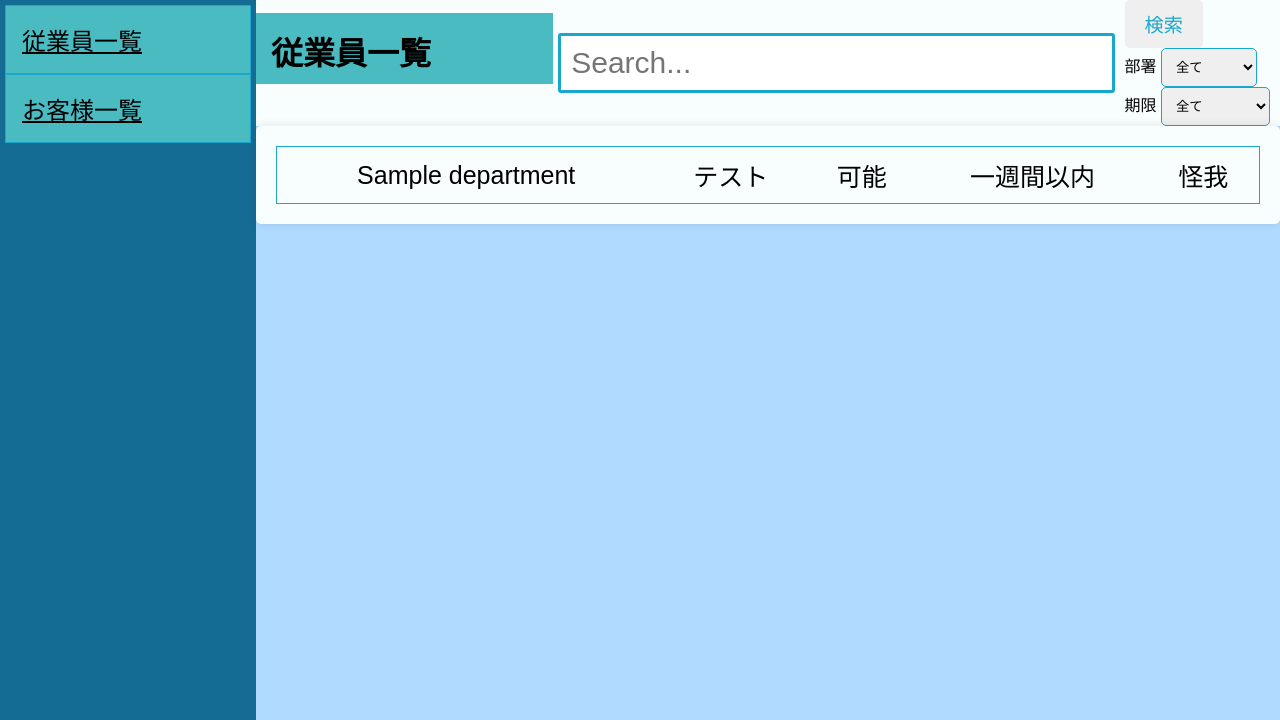
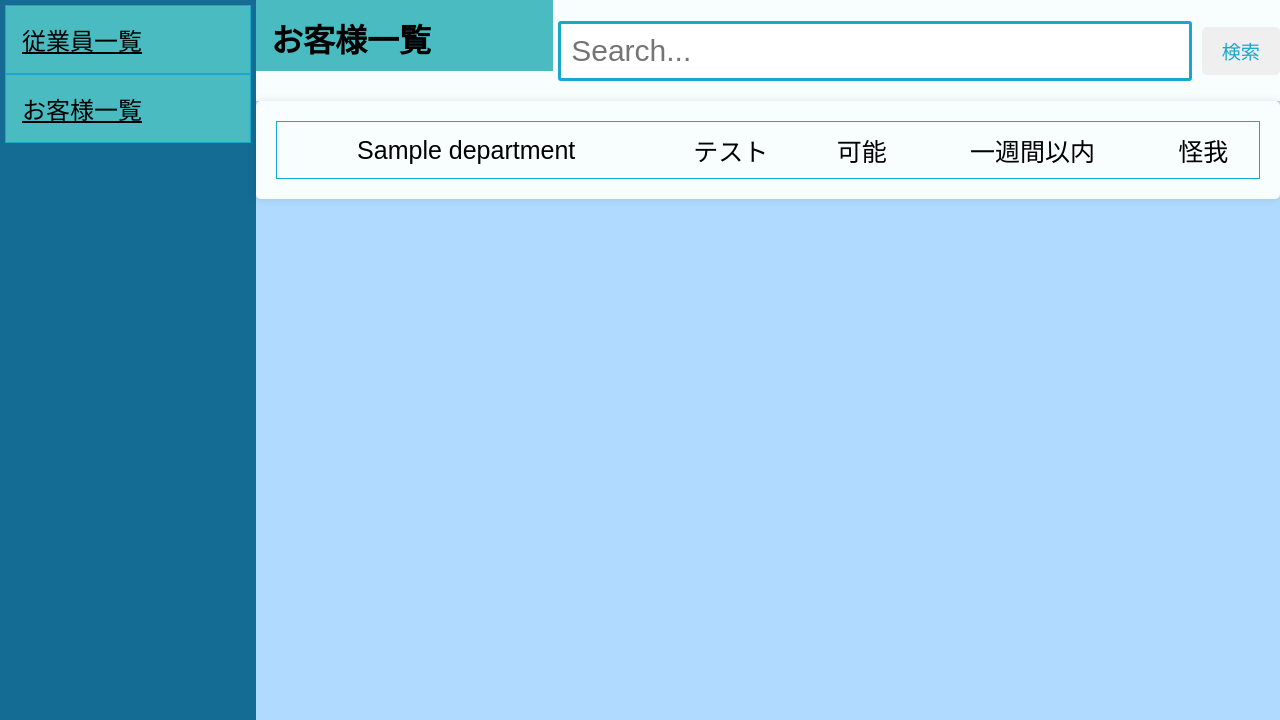
Before and after one commit to toma1128/Fairies, a PHP site: page /Fairies/home_employee.php in a window 1280 px wide. Shown: the part 80-800 px from the top of the page. Run offline with PHP 8.4, Linux system fonts and the light colour scheme; a user stored in the database is signed in; data comes from the database, SQL or seed files in the repository; tables that the repository leaves empty hold one stand-in row (values such as "Sample post").

Commit message:
画面の切り替え処理のhtmlのコードの追加

```diff
--- a/Fairies/php/home_employee.css
+++ b/Fairies/php/home_employee.css
@@ -14,11 +14,13 @@ body {
   /* 高さ　*/
   background-color: green;
 }
+
 /* trのカーソル処理 */
 tr:hover {
   background: gray;
   cursor: pointer;
 }
+
 /* headerのスタイル */
 header {
   /* 中央ぞろえ */
@@ -193,7 +195,7 @@ table td {
 }
 
 /* 従業員一覧のスタイル */
-#contentWrap {
+.contentWrap {
 
   background-color: #F8FEFE;
   /* 背景色を指定 */
@@ -215,7 +217,7 @@ table td {
 }
 
 /* 従業員一覧のdiv */
-#contentWrap div {
+.contentWrap div {
   margin-right: 10px;
   /* 右側との距離を指定 */
 }
@@ -286,9 +288,10 @@ table td {
   display: flex;
   /* 列方向にフレックスアイテムを配置 */
   flex-direction: column;
+  display: none;
 }
 
-#categoryWrap {
+.categoryWrap {
   display: flex;
   /* フレックスコンテナとして表示 */
   flex-wrap: wrap;
@@ -331,3 +334,13 @@ table td {
   padding-top: 15px;
   /* 上側のパディングを指定 */
 }
+
+#customer_about {
+  /* 横幅 */
+  width: 80%;
+  /* flex要素 */
+  display: flex;
+  /* 列方向にフレックスアイテムを配置 */
+  flex-direction: column;
+  display: block;
+}
--- a/Fairies/php/home_employee.php
+++ b/Fairies/php/home_employee.php
@@ -96,9 +96,9 @@ $data = [   //フォームのデータ
                 </ul>
             </div>
             <div id="employee_about">
-                <div id="categoryWrap">
+                <div class="categoryWrap">
                     <!-- <div id="categoryWrap"> -->
-                    <div id="category-1" class="category"> <!--従業員一覧かお客様一覧の表示-->
+                    <div class="category"> <!--従業員一覧かお客様一覧の表示-->
                         <h2>従業員一覧</h2>
                     </div>
                     <!-- </div> -->
@@ -130,7 +130,35 @@ $data = [   //フォームのデータ
                         </div>
                     </form>
                 </div>
-                <div id="contentWrap"> <!--情報データが入るところ-->
+                <div class="contentWrap"> <!--情報データが入るところ-->
+                    <?php foreach ($result as $r) : ?>
+                        <table>
+                            <tbody>
+                                <tr onclick="location.href='./personal_employee.php';">
+                                    <td><?= h($r["DNAME"]) ?></td>
+                                    <td><?= h($r["ENAME"]) ?></td>
+                                    <td><?= h($data["possible"][($r["POSSIBLE"])]) ?></td>
+                                    <td><?= h($data["period"][($r["PERIOD"])]) ?></td>
+                                    <td><?= h($data["reason"][($r["REASON"])]) ?></td>
+                                </tr>
+                            </tbody>
+                        </table>
+                    <?php endforeach ?>
+                </div>
+            </div>
+            <div id="customer_about">
+                <div class="categoryWrap">
+                    <!-- <div id="categoryWrap"> -->
+                    <div class="category">
+                        <h2>お客様一覧</h2>
+                    </div>
+                    <!-- </div> -->
+                    <input type="search" id="query_c" name="q_c" placeholder="Search...">
+                    <form action="" method="POST">
+                        <button>検索</button>
+                    </form>
+                </div>
+                <div class="contentWrap">
                     <?php foreach ($result as $r) : ?>
                         <table>
                             <tbody>
```
